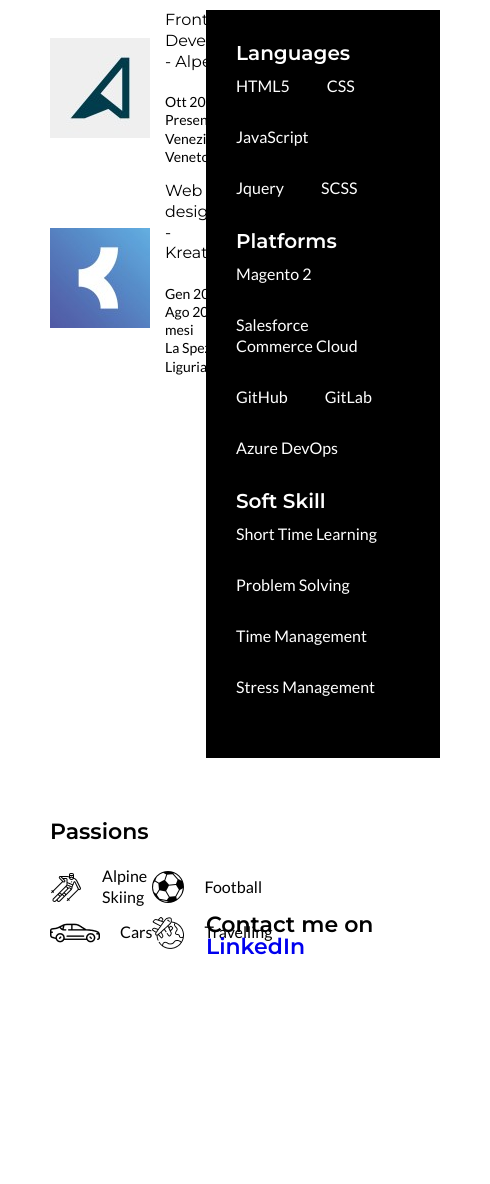
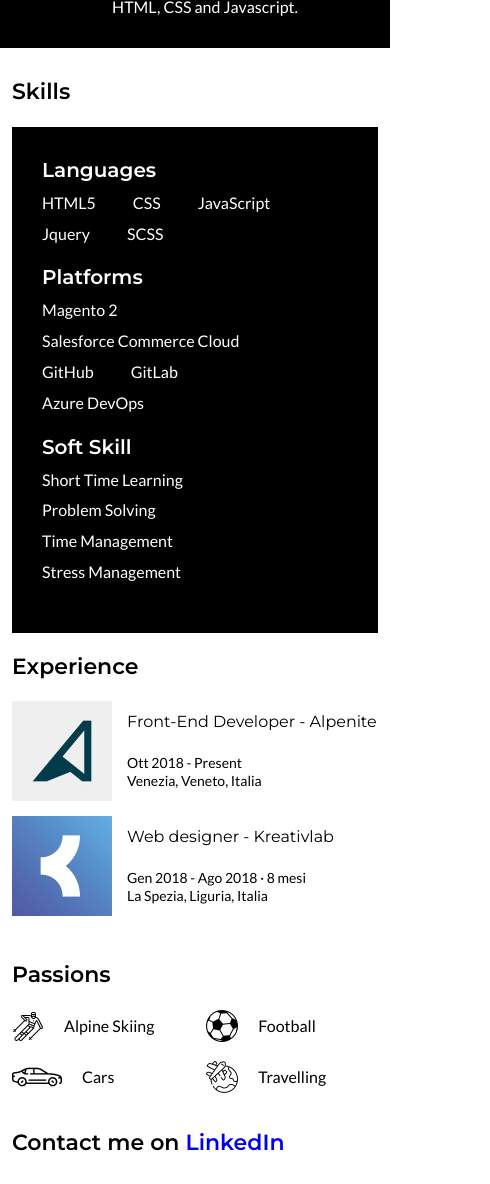
Before and after one commit to nicolamozzachiodi/nicolamozzachiodi.github.io, a plain HTML site: page index.html in a window 390 px wide. Shown: the part 415-1599 px from the top of the page, 490 px wide, since content can reach past the window. Before the commit the page ends 1403 px from the top, so only its background shows below. Drawn offline with Linux system fonts and the light colour scheme.

Commit message:
Add mobile version

```diff
--- a/css/reset.css
+++ b/css/reset.css
@@ -41,3 +41,6 @@
 	border-collapse: collapse;
 	border-spacing: 0;
 }
+* {
+    box-sizing: border-box;
+}
--- a/css/style.css
+++ b/css/style.css
@@ -102,6 +102,7 @@
 .grid-item {
     display: flex;
     align-items: center;
+    margin-bottom: 10px;
 }
 
 .passion img {
@@ -120,3 +121,54 @@
 .passions a {
     text-decoration: none;
 }
+
+@media screen and (max-width: 1024px) {
+    .container {
+        padding: 30px 12px;
+    }
+
+    .black-container .flex-container {
+        display: block;
+        text-align: center;
+    }
+
+    .info.flex-container {
+        flex-direction: column;
+    }
+
+    .grid-container {
+        width: 100%;
+        margin-bottom: 20px;
+    }
+
+    .skills {
+        order: 0;
+    }
+
+    .experience {
+        order: 1;
+        margin-top: 20px;
+    }
+
+    .skills,
+    .experience {
+        width: 100%;
+    }
+
+    .passions {
+        padding-top: 0;
+    }
+
+    .passions .wrapper.flex-container {
+        flex-direction: column;
+        align-items: baseline;
+    }
+
+    .skills ul {
+        margin-bottom: 10px;
+    }
+
+    .skills ul li {
+        margin-bottom: 10px;
+    }
+}
--- a/index.html
+++ b/index.html
@@ -29,7 +29,7 @@
             </div>
         </div>
     </div>
-    <div class="container flex-container">
+    <div class="container info flex-container">
         <div class="experience">
             <p class="h2">Experience</p>
             <ul>
```
